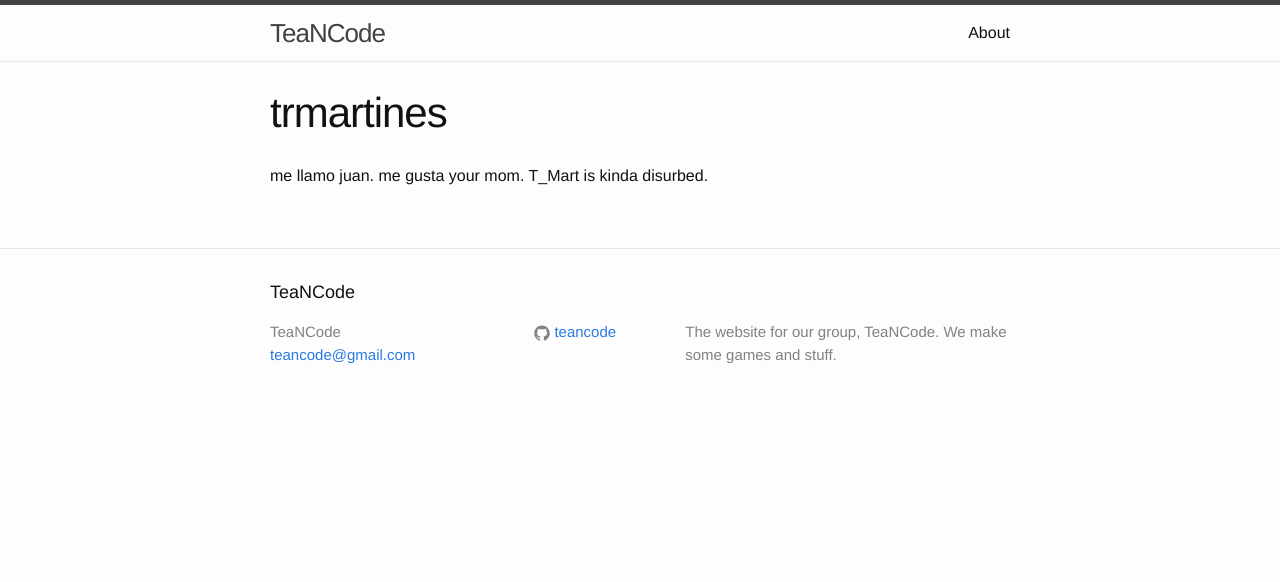
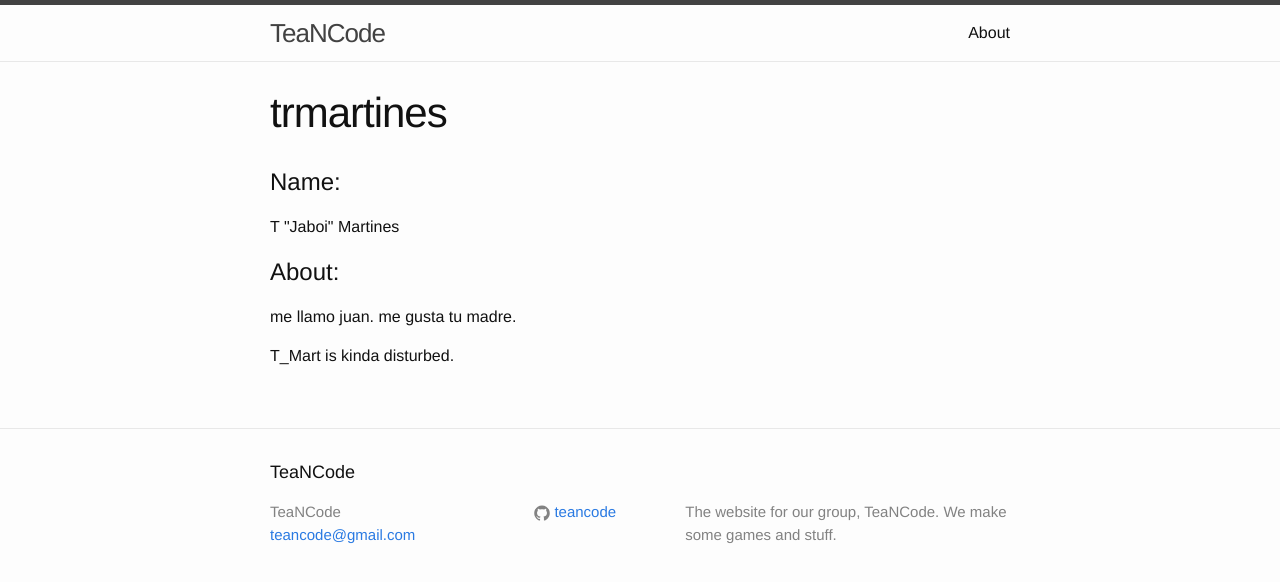
Before and after one commit to TeaNCode/TeaNCode.github.io, a Jekyll site: the page built from about/trmartines/index.md, in a window 1280 px wide. Shown: the top 582 px of the page. Built offline with Jekyll 4.4.1, drawn with Linux system fonts in a browser that asks for light colours.

Commit message:
Update index.md

```diff
--- a/about/trmartines/index.md
+++ b/about/trmartines/index.md
@@ -3,6 +3,9 @@ layout: page
 title: trmartines
 permalink: /about/trmartines
 ---
+<h1>Name:</h1>
+<p>T "Jaboi" Martines</p>
+<h1>About:</h1>
+<p>me llamo juan. me gusta tu madre.</p>
 
-me llamo juan. me gusta your mom.
-T_Mart is kinda disurbed.
+T_Mart is kinda disturbed.
```
